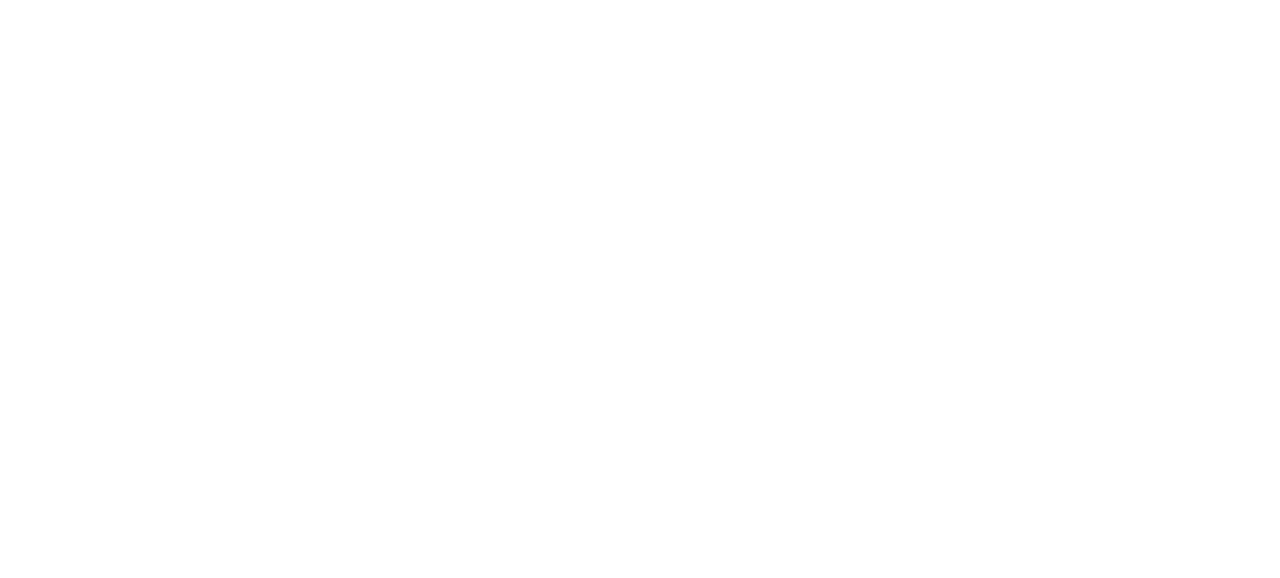
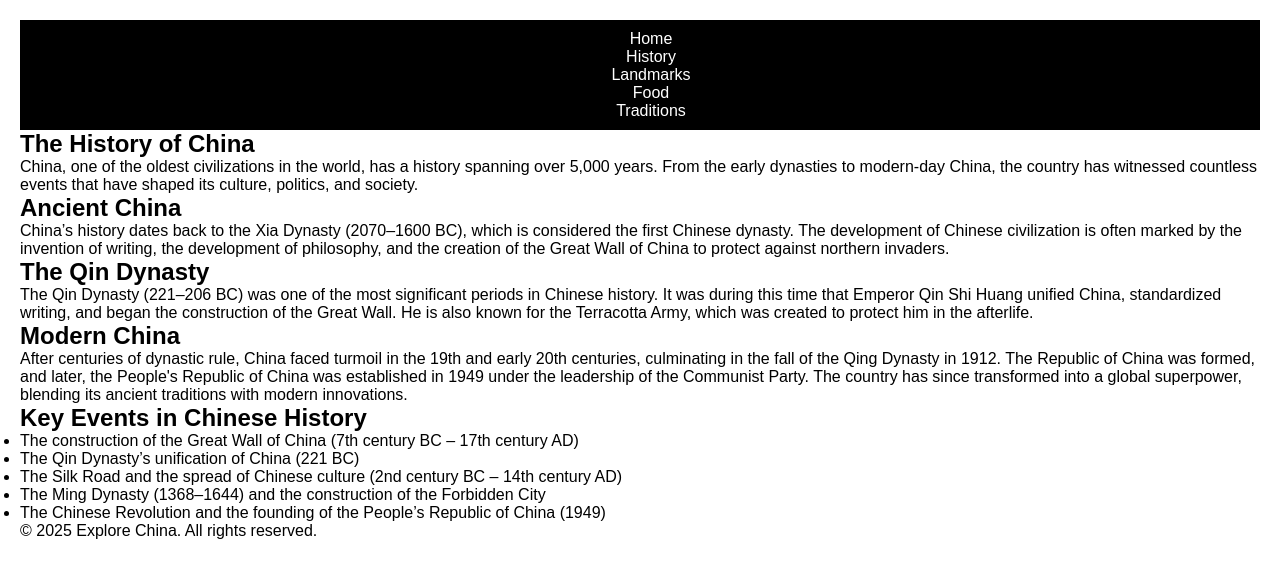
Before and after one commit to yinhu63/Countrywebsite, a plain HTML site: page history.html in a window 1280 px wide. Drawn offline with Linux system fonts and the light colour scheme.

Commit message:
update project

```diff
--- a/history.html
+++ b/history.html
@@ -0,0 +1,48 @@
+<!DOCTYPE html>
+<html lang="en">
+<head>
+    <link rel="stylesheet" href="style.css">
+</head>
+<body>
+
+    <nav>
+
+        <li><a href="index.html">Home</a></li>
+        <li><a href="history.html">History</a></li>
+        <li><a href="landmark.html">Landmarks</a></li>
+         <li><a href="food.html">Food</a></li>
+        <li><a href="tradition.html">Traditions</a></li>
+
+    </nav>
+
+    <!-- History Section -->
+    <section class="history">
+        <h1>The History of China</h1>
+        <p>China, one of the oldest civilizations in the world, has a history spanning over 5,000 years. From the early dynasties to modern-day China, the country has witnessed countless events that have shaped its culture, politics, and society.</p>
+
+        <h2>Ancient China</h2>
+        <p>China’s history dates back to the Xia Dynasty (2070–1600 BC), which is considered the first Chinese dynasty. The development of Chinese civilization is often marked by the invention of writing, the development of philosophy, and the creation of the Great Wall of China to protect against northern invaders.</p>
+
+        <h2>The Qin Dynasty</h2>
+        <p>The Qin Dynasty (221–206 BC) was one of the most significant periods in Chinese history. It was during this time that Emperor Qin Shi Huang unified China, standardized writing, and began the construction of the Great Wall. He is also known for the Terracotta Army, which was created to protect him in the afterlife.</p>
+
+        <h2>Modern China</h2>
+        <p>After centuries of dynastic rule, China faced turmoil in the 19th and early 20th centuries, culminating in the fall of the Qing Dynasty in 1912. The Republic of China was formed, and later, the People's Republic of China was established in 1949 under the leadership of the Communist Party. The country has since transformed into a global superpower, blending its ancient traditions with modern innovations.</p>
+
+        <h2>Key Events in Chinese History</h2>
+        <ul>
+            <li>The construction of the Great Wall of China (7th century BC – 17th century AD)</li>
+            <li>The Qin Dynasty’s unification of China (221 BC)</li>
+            <li>The Silk Road and the spread of Chinese culture (2nd century BC – 14th century AD)</li>
+            <li>The Ming Dynasty (1368–1644) and the construction of the Forbidden City</li>
+            <li>The Chinese Revolution and the founding of the People’s Republic of China (1949)</li>
+        </ul>
+    </section>
+
+    <!-- Footer Section -->
+    <footer>
+        <p>&copy; 2025 Explore China. All rights reserved.</p>
+    </footer>
+
+</body>
+</html>
--- a/style.css
+++ b/style.css
@@ -1,3 +1,27 @@
-.container{
-    display:flex;
+/* Basic Reset */
+* {
+    margin: 0;
+    padding: 0;
+    box-sizing: border-box;
 }
+
+
+body {
+    font-family: Arial, sans-serif;
+    background-color: white;
+    color: black;
+    padding: 20px;
+}
+
+
+nav {
+    background-color: black;
+    text-align: center;
+    padding: 10px;
+}
+
+nav a {
+    color: white;
+    text-decoration: none;
+    padding: 10px 15px;
+}
```
Also changed, not shown: index.html (+38 -20 lines), landmark.html (+44 -0 lines), 1 other file.
